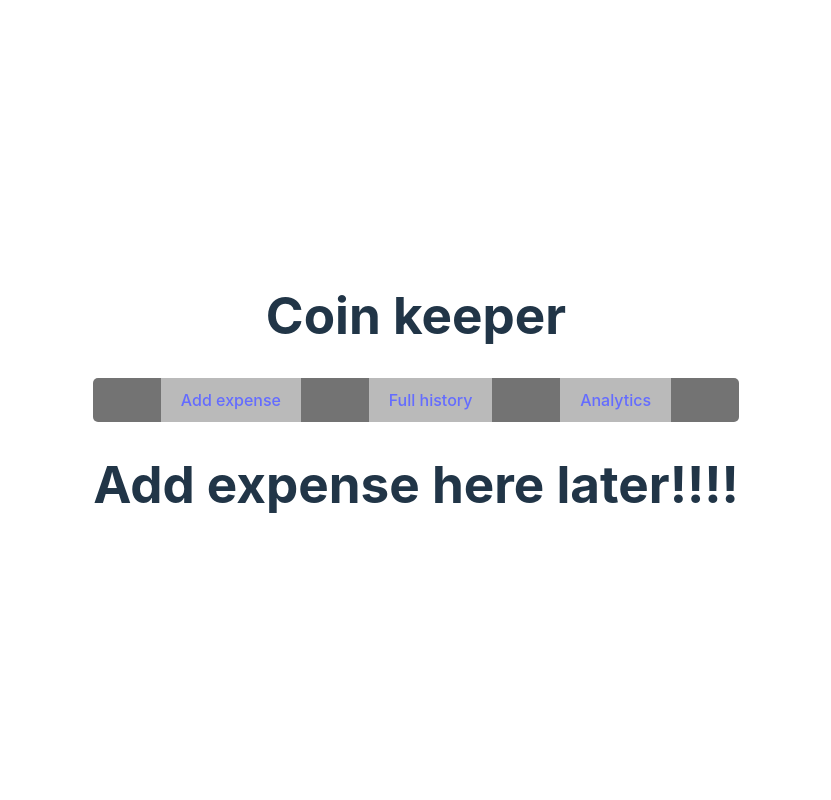
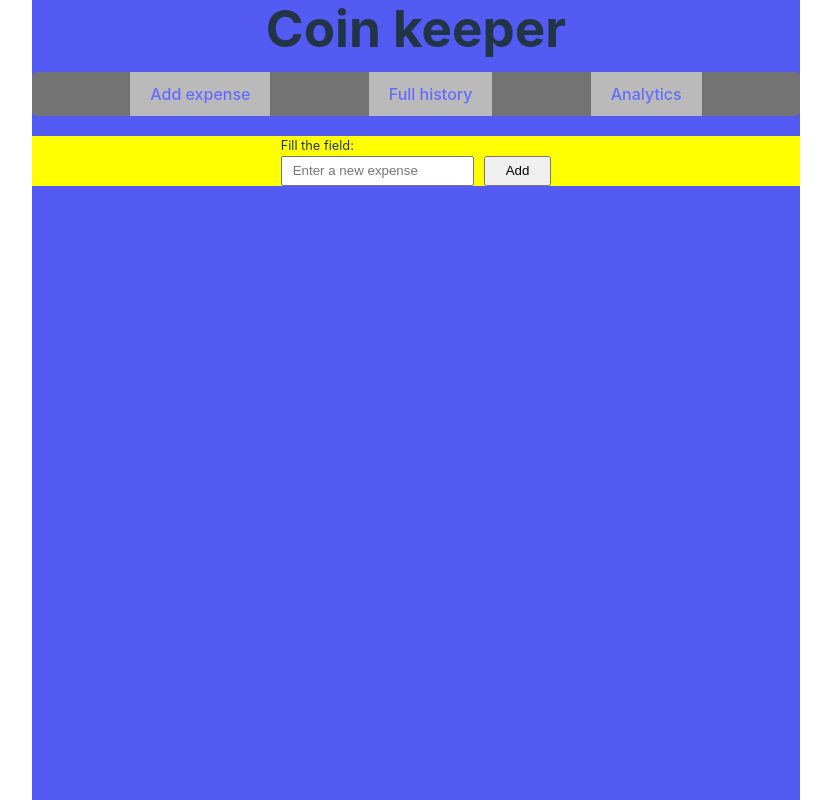
Before and after one commit to ark9606/coin-keeper-react, a React (Vite) app: page / in a window 1280 px wide. Shown: the whole page, without its empty margins (224-1055 px from the left). Built offline with nearby package versions, Linux system fonts and the light colour scheme.

Commit message:
added simple state

```diff
--- a/src/App.scss
+++ b/src/App.scss
@@ -1,11 +1,15 @@
 #app {
+  // display: flex;
   //max-width: 1280px;
   margin: 0 auto;
-  padding: 2rem;
+  // padding: 2rem;
   text-align: center;
+  background-color: #535bf2;
+  // height: 90vh;
+  height: 100%;
+  width: 60vw;
+  min-width: 500px
 }
-
-
 
 
 
@@ -18,3 +22,11 @@ a {
 a:hover {
   color: #535bf2;
 }
+
+@media screen and (max-width: 600px) {
+  #app {
+    background-color: blue;
+    width: 100%;
+    min-width: 1px;
+  }
+}
--- a/src/App.tsx
+++ b/src/App.tsx
@@ -3,14 +3,28 @@
 // import viteLogo from '/vite.svg'
 import './App.scss'
 import { RouterProvider } from 'react-router-dom'
-import { AppRouter } from './Router'
+import { createRouter } from './Router'
+import { useState } from 'react';
+
 
 function App() {
-  // const [count, setCount] = useState(0)
+  const [expenses, setExpense] = useState<string[]>([]);
+
+  function handleNewExpense(newExpense: string) {
+    setExpense(expenses.slice().concat(newExpense));
+    // console.log('all expenses', expenses);
+  }
+  const router = createRouter({handleNewExpense, expenses});
+
+  // todo check how to use useMemo
+  // const router = useMemo(() => {
+  //   return createRouter({handleNewExpense, expenses});
+  // }, [expenses, handleNewExpense]);
+
 
   return (
     <>
-      <RouterProvider router={AppRouter}/>
+      <RouterProvider router={router}/>
     </>
   )
 }
--- a/src/Router.tsx
+++ b/src/Router.tsx
@@ -11,10 +11,14 @@ const basename = '';
 // const basename = '/coin-keeper-react';
 // const basename = process?.env?.NODE_ENV === 'production' ? process?.env?.APP_BASE_URL : '';
 
-export const AppRouter = createBrowserRouter([
+export const createRouter = (params: {
+  handleNewExpense: (newExpense: string) => void;
+  expenses: string[];
+}) => {
+  return createBrowserRouter([
     {
       path: "/",
-    element: <AddExpense />,
+      element: <AddExpense onAddExpense={params.handleNewExpense} expenses={params.expenses} />,
     },
     {
       path: "/history",
@@ -25,3 +29,19 @@ export const AppRouter = createBrowserRouter([
       element: <Analytics />,
     },
   ], {basename});
+};
+
+// export const AppRouter = createBrowserRouter([
+//   {
+//     path: "/",
+//     element: <AddExpense />,
+//   },
+//   {
+//     path: "/history",
+//     element: <FullHistory />,
+//   },
+//   {
+//     path: "/analytics",
+//     element: <Analytics />,
+//   },
+// ], {basename});
--- a/src/components/Menu.scss
+++ b/src/components/Menu.scss
@@ -13,8 +13,8 @@ nav#menu ul {
 
   li {
     list-style: none;
-    padding: 10px 20px;
     background-color: rgb(186, 186, 186);
+
     //border-radius: 5px;
     //margin: 0 5px;
     //transition: background-color 0.3s;
@@ -23,5 +23,12 @@ nav#menu ul {
     &:hover {
       background-color: #f2f2f2;
     }
+
+    a {
+      display: block;
+      padding: 10px 20px;
+      // height: 100%;
+      // width: 100%;
+    }
   }
 }
--- a/src/index.css
+++ b/src/index.css
@@ -14,19 +14,22 @@
 }
 
 
-
+html {
+  height: 100%
+}
 body {
   margin: 0;
-  display: flex;
-  place-items: center;
+  /* display: flex; */
+  /* place-items: center; */
   min-width: 320px;
-  min-height: 100vh;
+  height: 100%;
   /* background: red; */
 }
 
 h1 {
   font-size: 3.2em;
   line-height: 1.1;
+  margin: 0;
 }
 
 /* button {
--- /dev/null
+++ b/src/pages/AddExpense.scss
@@ -0,0 +1,36 @@
+form#add_expense_form {
+    display: flex;
+    background-color: yellow;
+    // flex-direction: column;
+    align-items: flex-end;
+    justify-content: center;
+    margin-top: 20px;
+    width: 100%;
+
+    label {
+        display: flex;
+        flex-direction: column;
+        align-items: flex-start;
+        // margin-bottom: 10px;
+        // width: 100%;
+        span {
+          font-size: 0.8em;
+        }
+    }
+    input[type="text"] {
+      display: block;
+      height: 30px;
+      box-sizing: border-box;
+      margin-right: 10px;
+      padding-left: 10px;
+        // width: 100%;
+        // margin-bottom: 10px;
+        // padding: 5px;
+    }
+
+    input[type="submit"] {
+      display: flex;
+      height: 30px;
+      padding: 0 20px;
+    }
+}
--- a/src/pages/AddExpense.tsx
+++ b/src/pages/AddExpense.tsx
@@ -1,9 +1,38 @@
 import { BasePage } from "./BasePage";
+import './AddExpense.scss';
 
-export const AddExpense = () => {
+interface AddExpenseProps {
+  onAddExpense: (expenseTitle: string) => void;
+  expenses: string[];
+}
+
+export const AddExpense = (props: AddExpenseProps) => {
+  const handleAddExpense = (event: React.FormEvent<HTMLFormElement>) => {
+    event.preventDefault();
+    const form = event.currentTarget;
+    const expenseTitle = (form.elements.namedItem('expense_title') as HTMLInputElement).value;
+    props.onAddExpense(expenseTitle);
+  }
+
+  const expenses = props.expenses.map((expense) => {
+    return (
+      // todo add id to key
+      <li key={expense}>{expense}</li>
+    );
+  });
+
   return (
     <BasePage>
-      <h1>Add expense here later!!!!</h1>
+      <form id="add_expense_form" onSubmit={handleAddExpense}>
+        <label>
+          <span>Fill the field:</span>
+          <input type="text" name="expense_title" id="" placeholder="Enter a new expense" />
+        </label>
+        <input type="submit" value="Add" />
+      </form>
+      <ul>
+        {expenses}
+      </ul>
     </BasePage>
   );
 };
```
Lines whose indentation alone changed are shown as unchanged.
